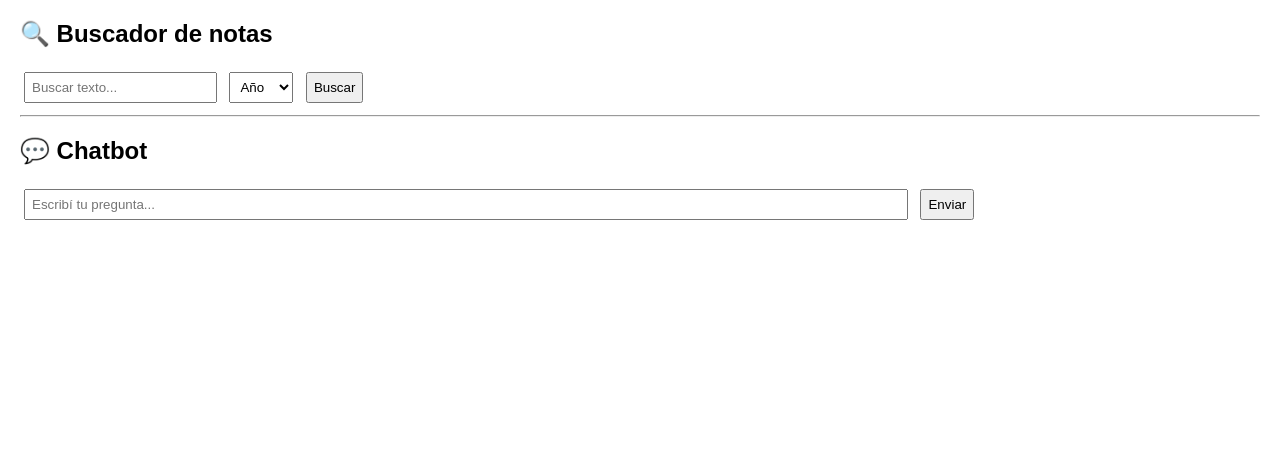
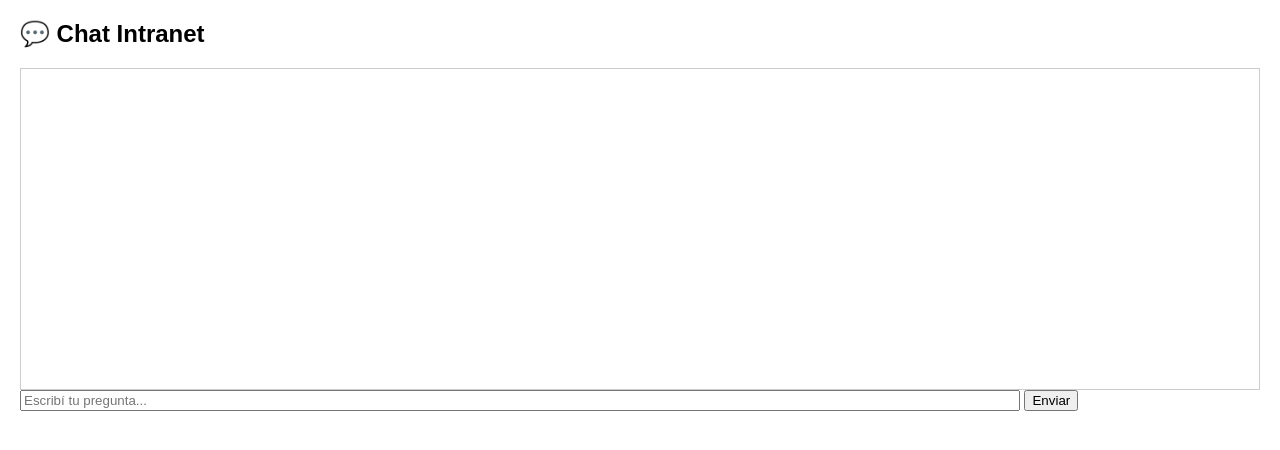
Before and after one commit to comunicacionjudicialcaba/chatbot-intranet-indexer, a Flask app: page / in a window 1280 px wide. Shown: the top 450 px of the page. Run offline with Flask 3, Linux system fonts and the light colour scheme; parts of the project's set-up code (start-up, migrations or seed data) failed here and were passed over.

Commit message:
Update index.html

```diff
--- a/templates/index.html
+++ b/templates/index.html
@@ -1,102 +1,63 @@
 <!DOCTYPE html>
 <html lang="es">
 <head>
-<meta charset="UTF-8">
-<title>Buscador + Chat Intranet</title>
+  <meta charset="UTF-8" />
+  <title>Chatbot Intranet</title>
+  <style>
+    body { font-family: Arial, sans-serif; margin: 20px; }
+    #chat { border: 1px solid #ccc; padding: 10px; height: 300px; overflow-y: auto; }
+    .user { color: #006; margin-top: 10px; }
+    .bot { color: #060; margin-top: 10px; }
+  </style>
+</head>
+<body>
 
-<style>
-body { font-family: Arial, sans-serif; margin: 20px; }
-input, select, button { padding: 6px; margin: 4px; }
-.result { border-bottom: 1px solid #ddd; padding: 10px 0; }
-.result a { color: #0066cc; display:block; }
-.copete { color:#555; font-size:0.9em; }
-.message { margin: 6px 0; }
-.user { font-weight: bold; }
-.bot { background:#f4f4f4; padding:6px; }
-</style>
+<h2>💬 Chat Intranet</h2>
+
+<div id="chat"></div>
+
+<input id="msg" type="text" style="width:80%" placeholder="Escribí tu pregunta..." />
+<button onclick="send()">Enviar</button>
 
 <script>
-// ================= BUSCADOR =================
-function search(){
-  const q = document.getElementById("searchq").value.trim();
-  const year = document.getElementById("year").value;
+const chat = document.getElementById("chat");
+const input = document.getElementById("msg");
 
-  fetch(`/search?q=${encodeURIComponent(q)}&year=${year}`)
-    .then(r => r.json())
-    .then(data => {
-      const box = document.getElementById("results");
-      box.innerHTML = "";
-
-      if (!data.length){
-        box.innerHTML = "<p><strong>La búsqueda no arrojó resultados.</strong></p>";
-        return;
-      }
-
-      data.forEach(n => {
-        const copete = n.texto
-          ? n.texto.split(".").slice(0,2).join(".") + "."
-          : "";
-
-        box.innerHTML += `
-          <div class="result">
-            <strong>${n.titulo}</strong><br>
-            <small>${n.fecha}</small>
-            <div class="copete">${copete}</div>
-            <a href="${n.url}" target="_blank">Ver nota</a>
-          </div>
-        `;
-      });
-    });
+function add(text, cls){
+  const d = document.createElement("div");
+  d.className = cls;
+  d.innerText = text;
+  chat.appendChild(d);
+  chat.scrollTop = chat.scrollHeight;
 }
 
-// ================= CHAT =================
-function ask(){
-  const q = document.getElementById("question").value.trim();
-  if (!q) return;
+function send(){
+  const text = input.value.trim();
+  if(!text) return;
 
-  const chat = document.getElementById("chat");
-  chat.innerHTML += `<div class="message user">Vos: ${q}</div>`;
+  add("👤 " + text, "user");
+  input.value = "";
 
   fetch("/chat",{
     method:"POST",
     headers:{ "Content-Type":"application/json" },
-    body: JSON.stringify({ question: q })
+    body: JSON.stringify({ question: text })
   })
-  .then(r=>r.json())
-  .then(res=>{
-    chat.innerHTML += `<div class="message bot">${res.answer}</div>`;
-    document.getElementById("question").value="";
+  .then(r => r.json())
+  .then(data => {
+    console.log("RESPUESTA BACKEND:", data);
+    add("🤖 " + (data.answer || "Sin respuesta"), "bot");
+  })
+  .catch(err => {
+    console.error(err);
+    add("❌ Error al consultar el servidor", "bot");
   });
 }
+
+input.addEventListener("keydown", e=>{
+  if(e.key === "Enter") send();
+});
 </script>
-</head>
-
-<body>
-
-<h2>🔍 Buscador de notas</h2>
-
-<input id="searchq" placeholder="Buscar texto...">
-
-<select id="year">
-  <option value="">Año</option>
-  <option>2026</option>
-  <option>2025</option>
-  <option>2024</option>
-  <option>2023</option>
-</select>
-
-<button onclick="search()">Buscar</button>
-
-<div id="results"></div>
-
-<hr>
-
-<h2>💬 Chatbot</h2>
-
-<input id="question" placeholder="Escribí tu pregunta..." style="width:70%">
-<button onclick="ask()">Enviar</button>
-
-<div id="chat"></div>
 
 </body>
 </html>
```
